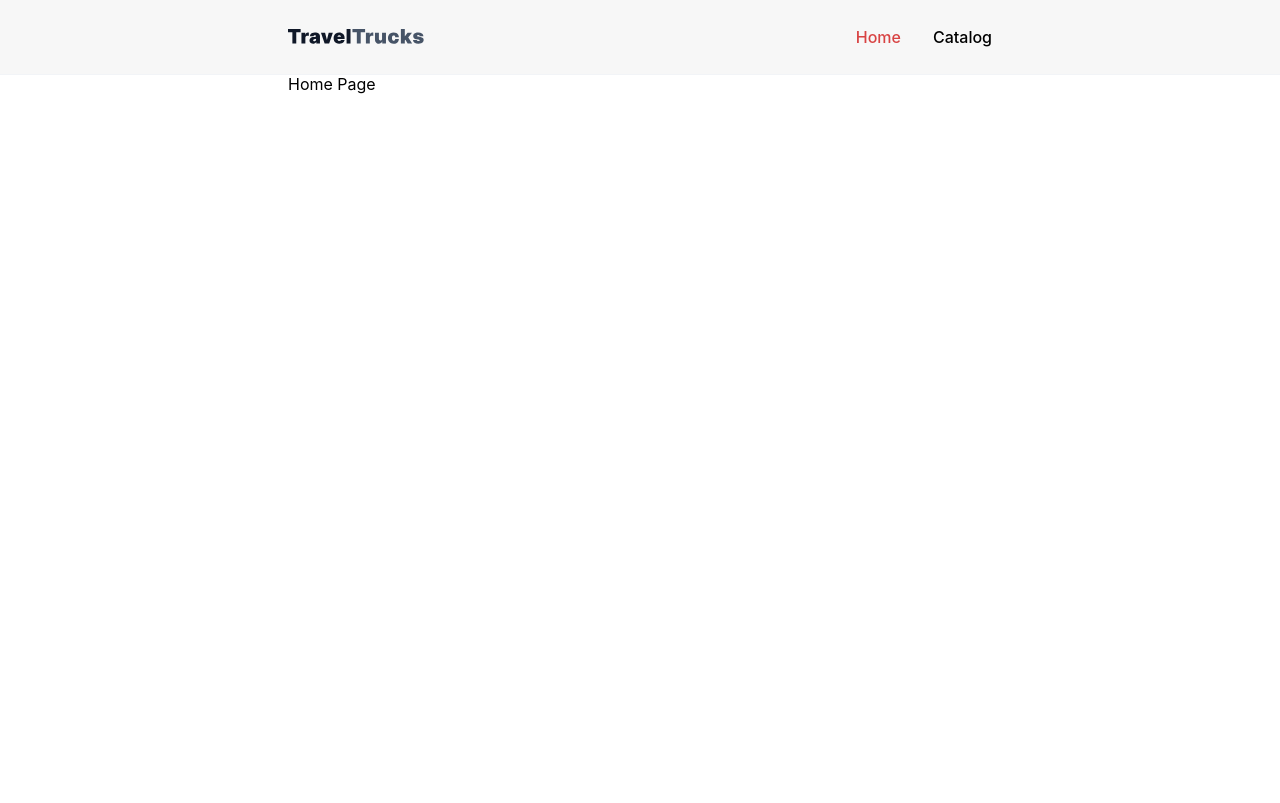
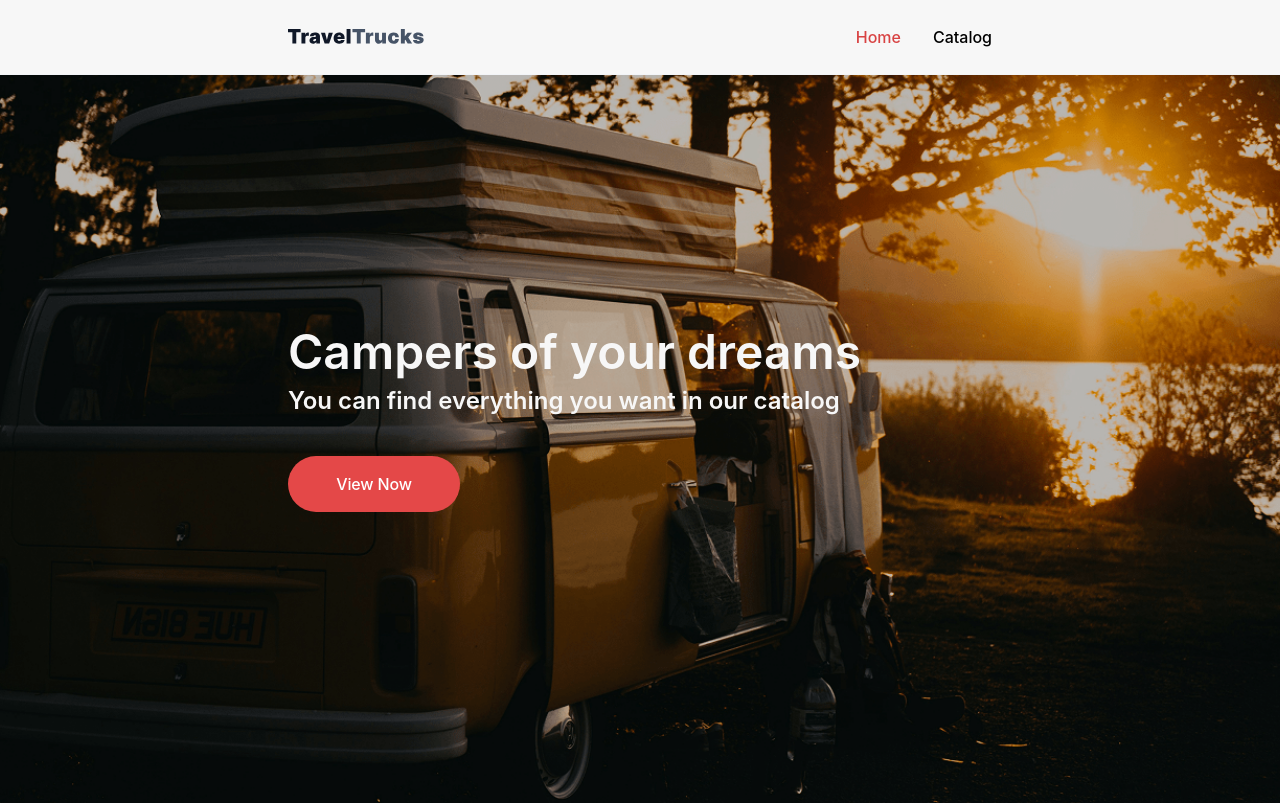
Before and after one commit to sofi-dobriak/travel-trucks, a React (Vite) app: page / in a window 1280 px wide. Built offline with nearby package versions, Linux system fonts and the light colour scheme; a web font is replaced by a local one.

Commit message:
fear:add hero screen on home page

```diff
--- a/src/App.tsx
+++ b/src/App.tsx
@@ -3,14 +3,12 @@ import HomePage from './pages/HomePage/HomePage';
 import CampersPage from './pages/CampersPage/CampersPage';
 import CamperPage from './pages/CamperPage/CamperPage';
 import NotFoundPage from './pages/NotFoundPage/NotFoundPage';
-import Container from './components/Container/Container';
 import Header from './components/Header/Header';
 
 function App() {
   return (
     <>
       <Header />
-      <Container>
       <main>
         <Routes>
           <Route path='/' element={<HomePage />} />
@@ -19,7 +17,6 @@ function App() {
           <Route path='*' element={<NotFoundPage />} />
         </Routes>
       </main>
-      </Container>
     </>
   );
 }
--- a/src/components/Header/Header.module.css
+++ b/src/components/Header/Header.module.css
@@ -7,5 +7,4 @@
   display: flex;
   align-items: center;
   justify-content: space-between;
-  max-width: 724px;
 }
--- /dev/null
+++ b/src/components/HeroScreen/HeroScreen.module.css
@@ -0,0 +1,47 @@
+.heroSection {
+  height: 91vh;
+  background-image: url(/images/hero-bg-image.png);
+  background-position: center;
+  background-repeat: no-repeat;
+  background-size: cover;
+}
+
+.heroTitle {
+  font-weight: 600;
+  font-size: 48px;
+  line-height: 0.7;
+  color: var(--secondary-text-color);
+  padding-top: 260px;
+  margin-bottom: 16px;
+}
+
+.heroText {
+  font-weight: 600;
+  font-size: 24px;
+  line-height: 1.3;
+  color: var(--secondary-text-color);
+  margin-bottom: 40px;
+}
+
+.heroLink {
+  font-weight: 500;
+  letter-spacing: -0.01em;
+  color: var(--button-text-color);
+  background-color: var(--button-bg-color);
+  border: none;
+  display: flex;
+  align-items: center;
+  justify-content: center;
+  width: 100%;
+  border-radius: 200px;
+  height: 56px;
+  cursor: pointer;
+  transition: background-color var(--transition);
+
+  &:hover,
+  &:focus {
+    background-color: var(--hover-color);
+  }
+
+  max-width: 172px;
+}
--- /dev/null
+++ b/src/components/HeroScreen/HeroScreen.tsx
@@ -0,0 +1,19 @@
+import { Link } from 'react-router-dom';
+import Container from '../Container/Container';
+import s from './HeroScreen.module.css';
+
+const HeroScreen = () => {
+  return (
+    <section className={s.heroSection}>
+      <Container>
+        <h1 className={s.heroTitle}>Campers of your dreams</h1>
+        <p className={s.heroText}>You can find everything you want in our catalog</p>
+        <Link to='/campers' className={s.heroLink}>
+          View Now
+        </Link>
+      </Container>
+    </section>
+  );
+};
+
+export default HeroScreen;
--- a/src/index.css
+++ b/src/index.css
@@ -33,6 +33,7 @@
   --line-height: 1.5;
   --font-weight: 400;
   --main-text-color: #101828;
+  --secondary-text-color: #f7f7f7;
 
   /* inputs */
   --input-text-color: #101828;
--- a/src/pages/HomePage/HomePage.tsx
+++ b/src/pages/HomePage/HomePage.tsx
@@ -1,5 +1,11 @@
+import HeroScreen from '../../components/HeroScreen/HeroScreen';
+
 const HomePage = () => {
-  return <div>Home Page</div>;
+  return (
+    <>
+      <HeroScreen />
+    </>
+  );
 };
 
 export default HomePage;
```
Also changed, not shown: src/components/common/Button/Button.module.css (added, +20 -0 lines), src/components/common/Button/Button.tsx (added, +17 -0 lines). Lines whose indentation alone changed are shown as unchanged.
